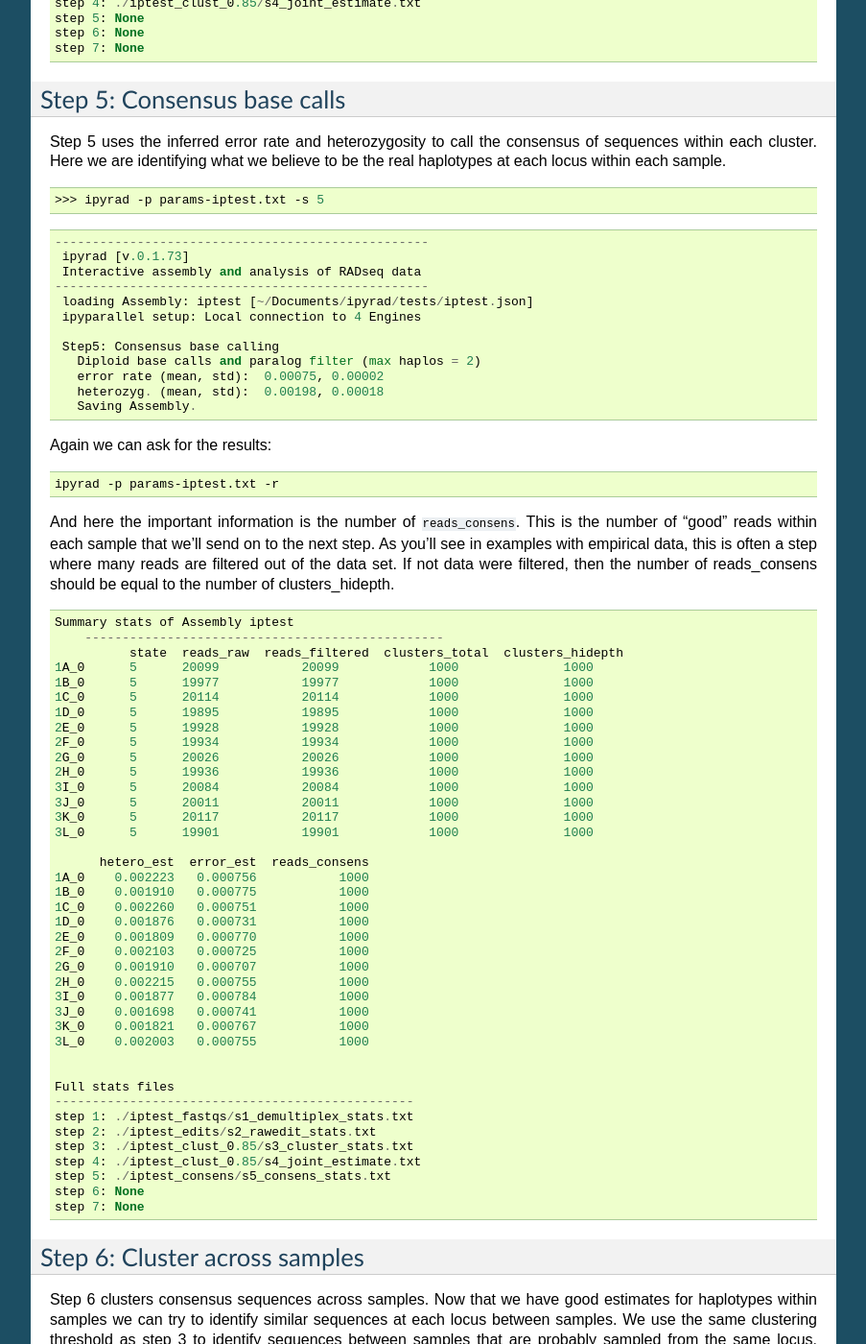
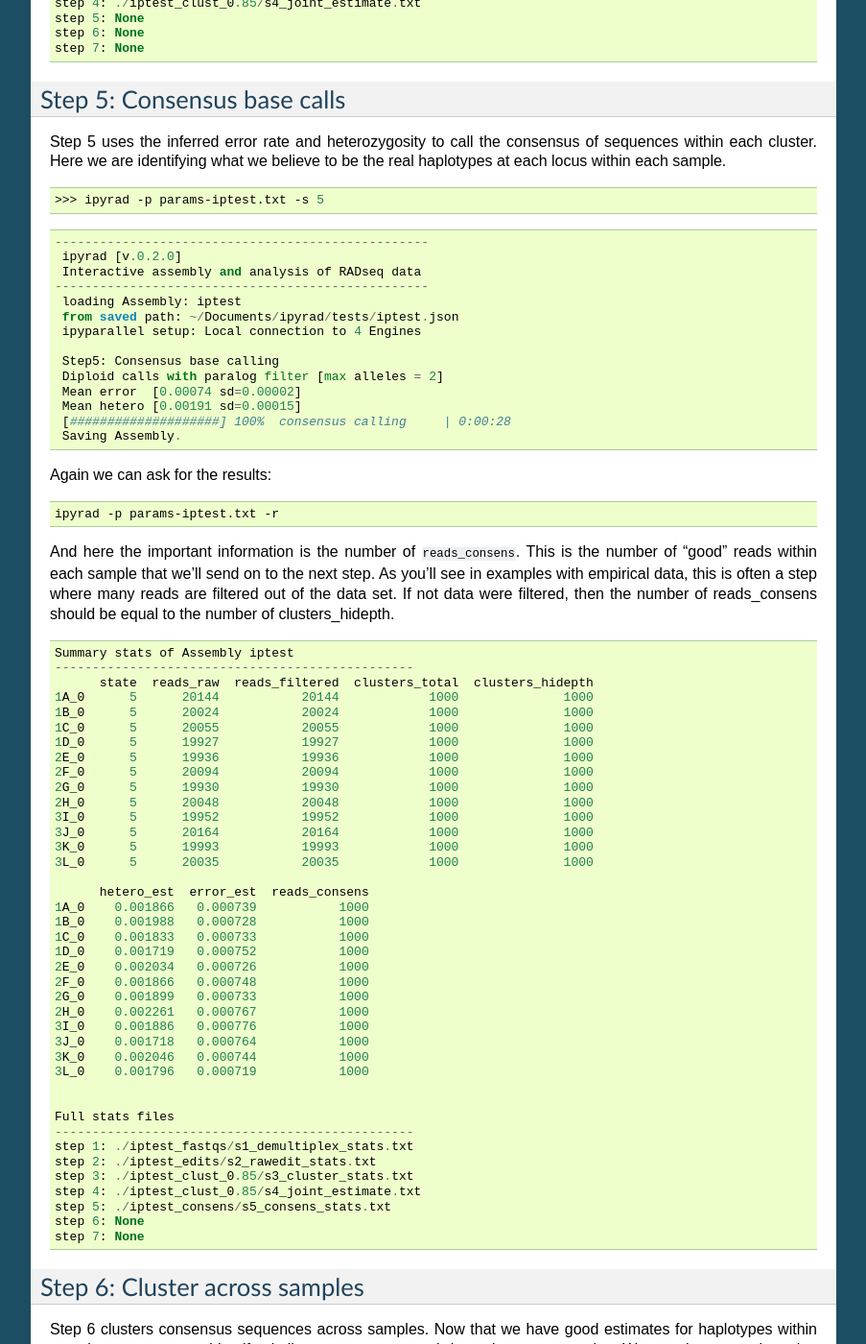
Before and after one commit to dereneaton/ipyrad, a Sphinx documentation site: the page built from docs/tutorial_intro_cli.rst, in a window 1280 px wide and 1400 px high, scrolled down 9133 px. Shown: the whole window at 96% size, without its empty margins (198-1101 px from the left). Built offline with Sphinx 7.4.7, drawn with Linux system fonts in a browser that asks for light colours; pages that are not in the unit, such as notebooks, are missing from menus; the version number is read from the project's files by our own code.

Commit message:
docs update

```diff
--- a/docs/tutorial_intro_cli.rst
+++ b/docs/tutorial_intro_cli.rst
@@ -661,19 +661,21 @@ to be the real haplotypes at each locus within each sample.
     >>> ipyrad -p params-iptest.txt -s 5
 
 .. parsed-literal::
+ --------------------------------------------------
+  ipyrad [v.0.2.0]
+  Interactive assembly and analysis of RADseq data
+ --------------------------------------------------
+  loading Assembly: iptest
+  from saved path: ~/Documents/ipyrad/tests/iptest.json
+  ipyparallel setup: Local connection to 4 Engines
 
-    --------------------------------------------------
-     ipyrad [v.0.1.73]
-     Interactive assembly and analysis of RADseq data
-    --------------------------------------------------
-     loading Assembly: iptest [~/Documents/ipyrad/tests/iptest.json]
-     ipyparallel setup: Local connection to 4 Engines
+  Step5: Consensus base calling
+  Diploid calls with paralog filter [max alleles = 2]
+  Mean error  [0.00074 sd=0.00002]
+  Mean hetero [0.00191 sd=0.00015]
+  [####################] 100%  consensus calling     | 0:00:28
+  Saving Assembly.
 
-     Step5: Consensus base calling
-       Diploid base calls and paralog filter (max haplos = 2)
-       error rate (mean, std):  0.00075, 0.00002
-       heterozyg. (mean, std):  0.00198, 0.00018
-       Saving Assembly.
 
 Again we can ask for the results:
 
@@ -688,36 +690,35 @@ reads are filtered out of the data set. If not data were filtered, then the
 number of reads_consens should be equal to the number of clusters_hidepth.
 
 .. parsed-literal::
-
     Summary stats of Assembly iptest
-        ------------------------------------------------
-              state  reads_raw  reads_filtered  clusters_total  clusters_hidepth
-    1A_0      5      20099           20099            1000              1000
-    1B_0      5      19977           19977            1000              1000
-    1C_0      5      20114           20114            1000              1000
-    1D_0      5      19895           19895            1000              1000
-    2E_0      5      19928           19928            1000              1000
-    2F_0      5      19934           19934            1000              1000
-    2G_0      5      20026           20026            1000              1000
-    2H_0      5      19936           19936            1000              1000
-    3I_0      5      20084           20084            1000              1000
-    3J_0      5      20011           20011            1000              1000
-    3K_0      5      20117           20117            1000              1000
-    3L_0      5      19901           19901            1000              1000
+    ------------------------------------------------
+          state  reads_raw  reads_filtered  clusters_total  clusters_hidepth
+    1A_0      5      20144           20144            1000              1000
+    1B_0      5      20024           20024            1000              1000
+    1C_0      5      20055           20055            1000              1000
+    1D_0      5      19927           19927            1000              1000
+    2E_0      5      19936           19936            1000              1000
+    2F_0      5      20094           20094            1000              1000
+    2G_0      5      19930           19930            1000              1000
+    2H_0      5      20048           20048            1000              1000
+    3I_0      5      19952           19952            1000              1000
+    3J_0      5      20164           20164            1000              1000
+    3K_0      5      19993           19993            1000              1000
+    3L_0      5      20035           20035            1000              1000
 
           hetero_est  error_est  reads_consens
-    1A_0    0.002223   0.000756           1000
-    1B_0    0.001910   0.000775           1000
-    1C_0    0.002260   0.000751           1000
-    1D_0    0.001876   0.000731           1000
-    2E_0    0.001809   0.000770           1000
-    2F_0    0.002103   0.000725           1000
-    2G_0    0.001910   0.000707           1000
-    2H_0    0.002215   0.000755           1000
-    3I_0    0.001877   0.000784           1000
-    3J_0    0.001698   0.000741           1000
-    3K_0    0.001821   0.000767           1000
-    3L_0    0.002003   0.000755           1000
+    1A_0    0.001866   0.000739           1000
+    1B_0    0.001988   0.000728           1000
+    1C_0    0.001833   0.000733           1000
+    1D_0    0.001719   0.000752           1000
+    2E_0    0.002034   0.000726           1000
+    2F_0    0.001866   0.000748           1000
+    2G_0    0.001899   0.000733           1000
+    2H_0    0.002261   0.000767           1000
+    3I_0    0.001886   0.000776           1000
+    3J_0    0.001718   0.000764           1000
+    3K_0    0.002046   0.000744           1000
+    3L_0    0.001796   0.000719           1000
 
 
     Full stats files
```
